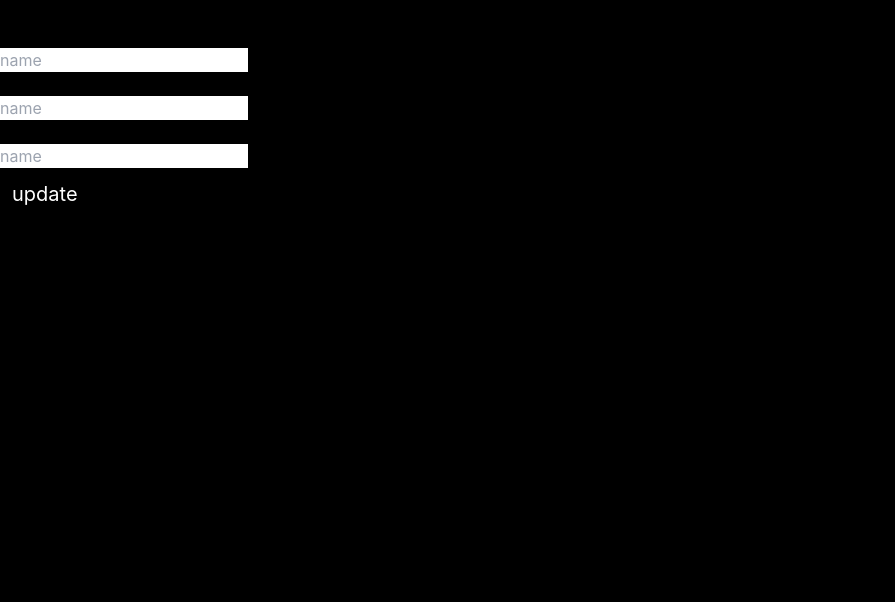
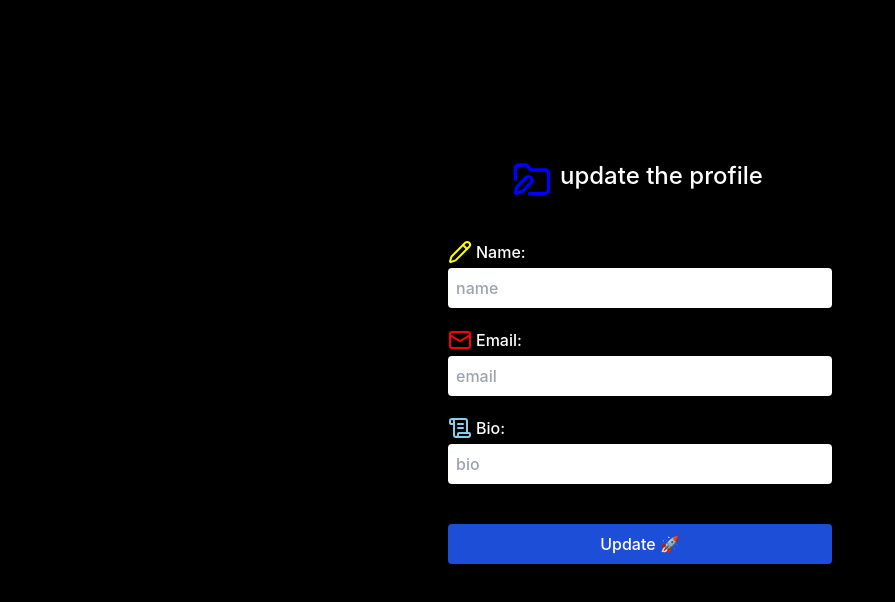
Before and after one commit to 1Yogeshh/Twitter-Frontend, a React (Create React App) app: page /update in a window 1280 px wide. Shown: the top 602 px of the page, without its empty margins (0-895 px from the left). Built offline with nearby package versions, Linux system fonts and the light colour scheme.

Commit message:
ui change

```diff
--- a/src/components/Leftsidebar/Leftside.js
+++ b/src/components/Leftsidebar/Leftside.js
@@ -44,7 +44,7 @@ function Leftside() {
         </div>
         <div className='mt-10 flex hover:cursor-pointer'>
             <div className='absolute   rounded-full '>
-                <img className='h-8 w-8 rounded-full mr-2' src={profile?.image} size="120" round={true} />
+                <img className='h-8 w-8 rounded-full mr-2' src={user?.image} size="120"  />
             </div>
             <button className='ml-10 font-medium text-white' onClick={()=>navigate('/profile')}>profile</button>
         </div>
--- a/src/components/Login/Login.js
+++ b/src/components/Login/Login.js
@@ -5,7 +5,7 @@ import { toast } from 'react-toastify';
 import { useDispatch } from 'react-redux';
 import { useNavigate } from 'react-router-dom';
 import { getUser } from '../../redux/userSlice';
-import { Twitter } from 'lucide-react';
+import { Twitter, Mail, Lock, FolderPen, User, Camera } from 'lucide-react';
 
 function Login() {
   const navigate=useNavigate();
@@ -17,12 +17,10 @@ function Login() {
     const [password, setPassword]= useState("");
     const dispatch=useDispatch();
     const [image, setImage] = useState(null);
-    const [imagePreview, setImagePreview] = useState(null);
     const [imageLoad, setImageLoad] = useState(false);
 
     const imageChange = (e) => {
       const file = e.target.files[0];
-      setImagePreview(URL.createObjectURL(file));
       setImage(file);
     }
 
@@ -107,29 +105,31 @@ function Login() {
   return (
     <>
         <div className='w-screen h-screen flex items-center justify-center bg-black'>
-      <div className='flex items-center justify-evenly w-[80%]'>
+      <div className='flex items-center justify-evenly '>
         <div>
         <Twitter size={200} color='white' />
         </div>
-        <div>
+        <div className='ml-20'>
           <div className='my-5'>
-            <h1 className='font-bold text-6xl text-white'>Happening now.</h1>
+            <h1 className='font-bold text-5xl text-white'>Happening now.</h1>
           </div>
           <h1 className='mt-4 mb-2 text-2xl font-bold text-white'>{isLogin ? "Login" : "Singup"}</h1>
           <form onSubmit={submitHandler}  className='flex flex-col w-[55%]'>
             {
               !isLogin && (<>
-                <div className="">
-                   <img className='rounded border-2 border-white mb-2' style={{width:'200px', height:'200px'}} src={imagePreview && imagePreview} alt="" />
-                </div>
-                <input onChange={imageChange} className='form-control' type="file" />
-                <input type="text" value={name} onChange={(e)=>setName(e.target.value)}  placeholder='Name' className=" outline-blue-500 border border-gray-800 px-3 py-2 rounded-md my-1 font-semibold" />
-                <input type="text" value={username} onChange={(e)=>setUsername(e.target.value)} placeholder='Username' className="  outline-blue-500 border border-gray-800 px-3 py-2 rounded-md my-1 font-semibold" />
+                <p className='text-white font-medium flex mb-1'> <Camera color='gold' className='mr-1' />Profile Photo :</p>
+                <input onChange={imageChange} className='bg-white form-control w-26 h-10 pt-1 pl-1 font-medium rounded w-96' type="file" />
+                <p className='text-white font-medium mt-1 mb-1 flex'>  <User color='blue' className='mr-1' />Name :</p>
+                <input type="text" value={name} onChange={(e)=>setName(e.target.value)}  placeholder='Name' className=" outline-none  px-3 py-2 w-96 rounded-md my-1 font-semibold"/>
+                <p className='text-white font-medium mt-1 mb-1 flex'>  <FolderPen color='pink' className='mr-1' />Username :</p>
+                <input type="text" value={username} onChange={(e)=>setUsername(e.target.value)} placeholder='Username'  className='outline-none  px-3 py-2 w-96 rounded-md my-1 font-semibold' />
               </>)
             }
-            <input type="email" value={email} onChange={(e)=>setEmail(e.target.value)}   placeholder='Email' className="outline-blue-500 border border-gray-800 px-3 py-2 rounded-md my-1 font-semibold" />
-            <input type="password" value={password} onChange={(e)=>setPassword(e.target.value)} placeholder='Password' className="outline-blue-500 border border-gray-800 px-3 py-2 rounded-md my-1 font-semibold" />
-            <button className={`btn w-100 my-3 bg-blue-500 h-10 text-white font-medium rounded ${imageLoad? 'btn-secondary' : 'btn-info'}`}>{isLogin ? "Login" : "Create Account"}</button>
+            <p className='text-white flex mb-1 font-medium mt-1'><Mail color='red' className='mr-1'/>Email :</p>
+            <input type="email" value={email} onChange={(e)=>setEmail(e.target.value)}   placeholder='Email' className=" outline-none  px-3 py-2 w-96 rounded-md my-1 font-semibold" />
+            <p className='text-white flex mb-1 font-medium mt-1'>  <Lock color='yellow' className='mr-1' />Password :</p>
+            <input type="password" value={password} onChange={(e)=>setPassword(e.target.value)} placeholder='Password' className="outline-none px-3 w-96 py-2 rounded-md my-1 font-semibold" />
+            <button className={`btn w-100 mt-5 my-3 w-96 bg-blue-500 h-10 text-white font-medium rounded ${imageLoad? 'btn-secondary' : 'btn-info'}`}>{isLogin ? "Login" : "Create Account"}</button>
             <h1 className='text-white'>{isLogin ? "Do not have an account?" : "Already have an account?"} <span onClick={loginSignupHandler} className='font-bold text-blue-600 cursor-pointer'>{isLogin ? "Signup" : "Login"}</span></h1>
           </form>
         </div>
--- a/src/components/Otherprofile/Otherprofile.js
+++ b/src/components/Otherprofile/Otherprofile.js
@@ -57,7 +57,7 @@ const Otherprofile=()=> {
 
   return (
     <div className='flex justify-between bg-black h-screen'>
-      <Leftside/>
+      <Leftside user={user}/>
       <div>
       <div className='w-[60%] ml-[380px]'>
             <div>
@@ -70,7 +70,7 @@ const Otherprofile=()=> {
                 </div>
                 <img src="https://pbs.twimg.com/profile_banners/1581707412922200067/1693248932/1080x360" alt="banner" />
                 <div className='absolute top-52 ml-4 mt-16 border-4 border-white rounded-full '>
-                    <img className='h-40 rounded-full' src="https://pbs.twimg.com/profile_images/1703261403237502976/W0SFbJVS_400x400.jpg" size="120" round={true} />
+                    <img className='h-40 w-40 rounded-full' src={profile?.image} size="120" round={true} />
                 </div>
                 <div className='text-right m-4'>
                 <button onClick={followAndUnfollowHandler} className='px-4 py-1 hover:bg-gray-100 rounded-full border border-gray-400 bg-black text-white hover:text-black'>{user?.following.includes(id)?"Following":"Follow"}</button>
--- a/src/components/Profile/Profile.js
+++ b/src/components/Profile/Profile.js
@@ -29,7 +29,6 @@ const Profile=()=> {
 
                     <div className='ml-2'>
                         <h1 className='font-bold text-lg text-white'>{profile?.name}</h1>
-                        <p className='text-gray-500 text-sm '>10 post</p>
                     </div>
                 </div>
                 <img src="https://pbs.twimg.com/profile_banners/1581707412922200067/1693248932/1080x360" alt="banner" />
@@ -56,7 +55,7 @@ const Profile=()=> {
                 </div>
                 </div>
                 <div className='m-4 text-sm'>
-                    <p className='text-white'> {profile?.name} {profile?.bio}🌐 Exploring the web's endless possibilities with MERN Stack 🚀 | Problem solver by day, coder by night 🌙 | Coffee lover ☕ | Join me on this coding journey!</p>
+                    <p className='text-white font-medium'>Enter the Bio</p>
                 </div>
             </div>
         </div>
--- a/src/components/Profile/updateprofile.js
+++ b/src/components/Profile/updateprofile.js
@@ -4,6 +4,8 @@ import axios from 'axios';
 import { USER_API_END_POINT } from '../../utils/constant';
 import { toast } from 'react-toastify';
 import { useNavigate } from 'react-router-dom';
+import { FolderPen } from 'lucide-react';
+import { Mail, Pencil, ScrollText } from 'lucide-react';
 
 const UpdateProfile=()=> {
     const {user}= useSelector(store=>store.user)
@@ -32,40 +34,45 @@ const UpdateProfile=()=> {
         }
     }
   return (
+    <div className='flex justify-center items-center align-middle text-center mt-40'>
     <div>
-    <h1>update the profile</h1>
+    <h1 className='text-white font-medium text-2xl flex ml-16'> <FolderPen className='mr-2' size={40} color='blue' />update the profile</h1>
     <form>
-        <div>
-            <p>name:</p>
+        <div className='mt-10'>
+            <p className='text-white font-medium flex mb-1'><Pencil className='mr-1' color='yellow' />Name:</p>
             <input
+                className='w-96 h-10 pl-2 pr-2 rounded font-medium outline-none'
                 type='text'
                 placeholder='name'
                 value={name}
                 onChange={(e)=>setName(e.target.value)}
             />
         </div>
-        <div>
-            <p>email:</p>
+        <div className='mt-5'>
+            <p className='text-white flex font-medium mb-1'><Mail className='mr-1' color='red'/>Email:</p>
             <input
+                className='w-96 h-10 pl-2 pr-2 rounded font-medium outline-none'
                 type='text'
-                placeholder='name'
+                placeholder='email'
                 value={email}
                 onChange={(e)=>setEmail(e.target.value)}
             />
         </div>
-        <div>
-            <p>bio:</p>
+        <div className='mt-5'>
+            <p className='text-white flex mb-1 font-medium'> <ScrollText className='mr-1' color='skyblue' />Bio:</p>
             <input
+                className='w-96 h-10 pl-2 pr-2 rounded font-medium outline-none'
                 type='text'
-                placeholder='name'
+                placeholder='bio'
                 value={bio}
                 onChange={(e)=>setBio(e.target.value)}
             />
         </div>
         <div>
-            <button onClick={updateHandle} className='bg-black text-white p-3 text-xl'>update</button>
+            <button onClick={updateHandle} className='bg-blue-700 text-white h-10 pl-2 pr-2 rounded font-medium w-96 mt-10'>Update 🚀</button>
         </div>
     </form>
+    </div>
 
     </div>
   )
--- a/src/components/Rightsidebar/Rightside.js
+++ b/src/components/Rightsidebar/Rightside.js
@@ -15,12 +15,12 @@ const Rightside=({otherUsers})=> {
                 <h1 className=' font-medium text-white mb-3'>Who to Follow</h1>
 
                 {
-                  otherUsers?.map((user)=>{
+                  otherUsers.map((user)=>{
                   return(
-                  <div className='border-2 border-gray-400 rounded mb-2 w-[350px] h-20'>
-                  <div className='flex' key={user?._id}>
+                  <div className='border-2 border-gray-400 rounded mb-2 w-[350px] h-20' key={user?._id}>
+                  <div className='flex'>
                   <div className='absolute mt-4 ml-5  rounded-full  '>
-                        <img className='h-10 w-10 rounded-full' src={user?.image} size="120" round={true} />
+                        <img className='h-10 w-10 rounded-full' src={user?.image} size="120"  />
                     </div>
                   <div className='ml-16 w-[150px] mt-3'>
                     <h1 className='text-white font-bold'>{user?.name}</h1>
--- a/src/components/herosection/Createpost/Createpost.js
+++ b/src/components/herosection/Createpost/Createpost.js
@@ -51,17 +51,17 @@ function Createpost() {
                         <h1 className='font-semibold text-white text-lg'>Following</h1>
                     </div>
                 </div>
-                <div >
+                <div  className='mt-2 h-40'>
                     <div className='flex'>
                     <div className='absolute mt-3 ml-5  rounded-full '>
-                        <img className='h-12 w-12 rounded-full' src={profile?.image} size="120" round={true} />
+                        <img className='h-12 w-12 rounded-full' src={user?.image} size="120" />
                     </div>
                     <div className='ml-14'>
                     <div className='flex items-center p-4'>
                         <input value={discription} onChange={(e)=>setDiscription(e.target.value)} className='bg-black text-white w-full outline-none border-none ml-2 font-medium' type="text" placeholder='What is happening?!' />
                     </div>
                     <div className='flex items-center justify-between p-4 '>
-                        <button onClick={submitHandler} className='bg-blue-500 pl-5 pr-5 pt-1 pb-1 text-white rounded font-bold ml-[540px]'>Post</button>
+                        <button onClick={submitHandler} className='bg-blue-500 pl-5 pr-5 pt-1 pb-1 mt-10 text-white rounded font-bold ml-[540px]'>Post</button>
                     </div>
                     </div>
                     </div>
--- a/src/components/herosection/Tweet/Tweet.js
+++ b/src/components/herosection/Tweet/Tweet.js
@@ -43,7 +43,7 @@ const Tweet=({tweet})=> {
             <div>
                 <div className='flex gap-5 ml-4'>
                     <div className='absolute mt-5 ml-5   rounded-full '>
-                        <img className='h-10 w-10 rounded-full mr-2' src={profile?.image} size="120" round={true} />
+                        <img className='h-10 w-10 rounded-full mr-2' src={tweet?.userDetails[0]?.image} size="120"  />
                     </div>
                     <div className='ml-1 mt-1'>
                     <h1 className='ml-16 mt-3 font-medium text-white'>{tweet?.userDetails[0]?.name}</h1>
--- a/src/hooks/useOtherUsers.js
+++ b/src/hooks/useOtherUsers.js
@@ -12,7 +12,6 @@ const useOtherUsers = (id) => {
                 const res = await axios.get(`${USER_API_END_POINT}/api/otheruser/${id}`, {
                     withCredentials:true
                 });
-                console.log(res);
                 dispatch(getOtherUsers(res.data.otherUsers));
             } catch (error) {
                 console.log(error);
```
